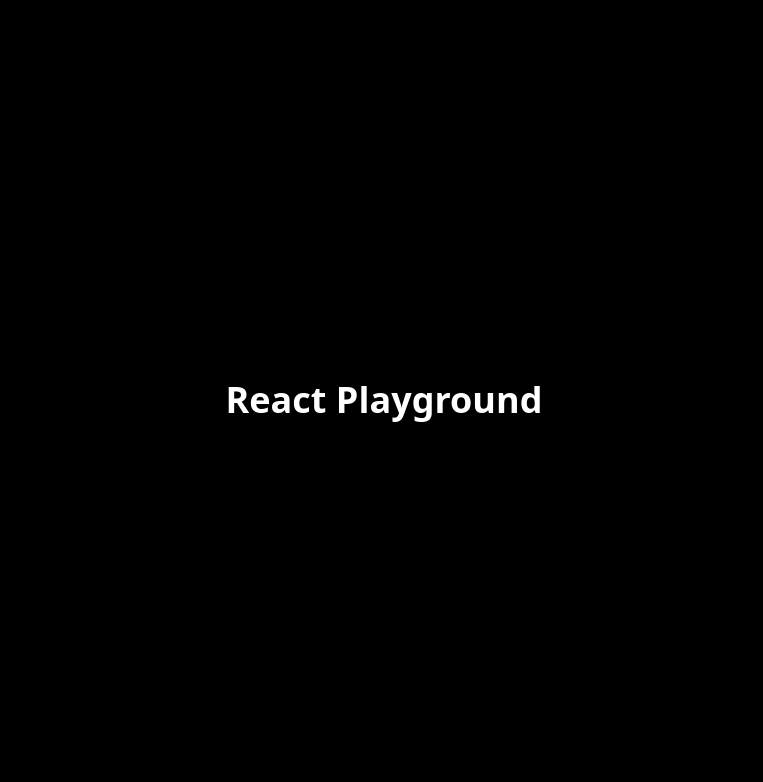
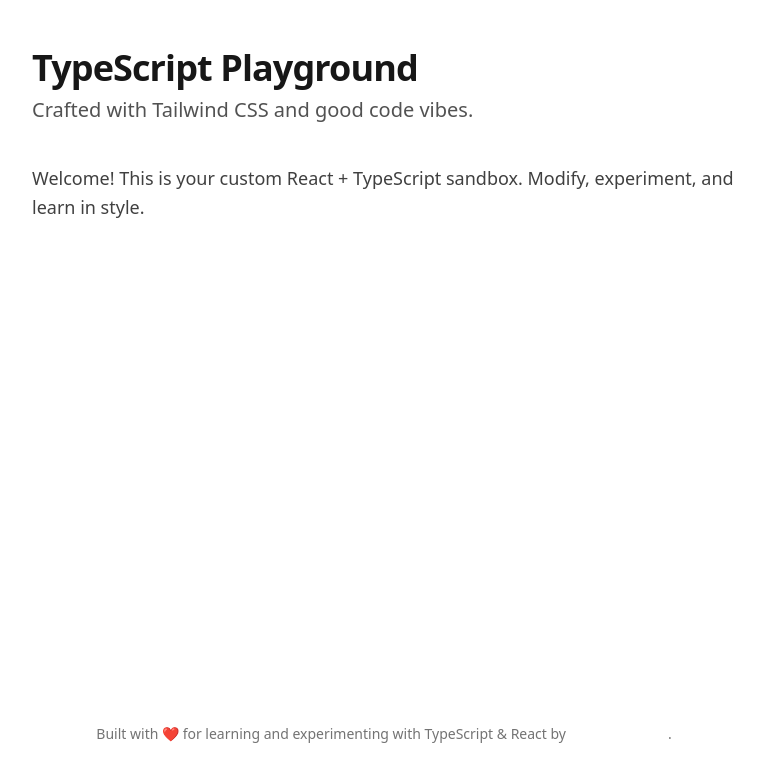
Before and after one commit to pranav89624/Learn-Typescript, a React (Vite) app in the folder src/4-typescript-in-react/react-playground/: page / in a window 1280 px wide. Shown: the top 782 px of the page, without its empty margins (256-1019 px from the left). Built offline with nearby package versions, Linux system fonts and the light colour scheme.

Commit message:
Add final touchup to the playground

```diff
--- a/src/4-typescript-in-react/react-playground/src/App.tsx
+++ b/src/4-typescript-in-react/react-playground/src/App.tsx
@@ -1,9 +1,19 @@
-const App = () => {
+import Layout from "./components/Layout";
+
+function App() {
   return (
-    <div className="flex flex-col items-center justify-center min-h-screen bg-black text-white">
-      <h1 className="text-4xl font-bold">React Playground</h1>
-    </div>
-  )
+    <Layout
+      title="TypeScript Playground"
+      subtitle="Crafted with Tailwind CSS and good code vibes."
+    >
+      <div>
+        <p className="brand-paragraph mb-6">
+          Welcome! This is your custom React + TypeScript sandbox. Modify,
+          experiment, and learn in style.
+        </p>
+      </div>
+    </Layout>
+  );
 }
 
-export default App
+export default App;
--- /dev/null
+++ b/src/4-typescript-in-react/react-playground/src/components/Layout.tsx
@@ -0,0 +1,26 @@
+import React from "react";
+
+interface LayoutProps {
+  title: string;
+  subtitle?: string;
+  children: React.ReactNode;
+}
+
+export default function Layout({ title, subtitle, children }: LayoutProps) {
+  return (
+    <main className="min-h-screen bg-white dark:bg-neutral-950 text-neutral-900 dark:text-neutral-100 py-12 px-4 sm:px-6 lg:px-8">
+      <div className="container">
+        <header className="mb-10">
+          <h1 className="brand-heading">{title}</h1>
+          {subtitle && <p className="brand-subheading mt-2">{subtitle}</p>}
+        </header>
+
+        <section className="min-h-[calc(100vh-20rem)]">{children}</section>
+
+        <footer className="mt-20 text-sm text-neutral-500 dark:text-neutral-400 text-center">
+          Built with ❤️ for learning and experimenting with TypeScript & React by <a className="font-semibold text-white" href="https://github.com/pranav89624" target="_blank" >Pranav Verma</a>.
+        </footer>
+      </div>
+    </main>
+  );
+}
--- a/src/4-typescript-in-react/react-playground/src/index.css
+++ b/src/4-typescript-in-react/react-playground/src/index.css
@@ -1 +1,22 @@
 @import "tailwindcss";
+/* @tailwind utilities; */
+
+/* ===== Brand Styling Utilities ===== */
+
+/* Custom container */
+.container {
+  @apply max-w-3xl mx-auto px-4 sm:px-6 lg:px-8;
+}
+
+/* Brand Typography */
+.brand-heading {
+  @apply text-3xl sm:text-4xl font-bold tracking-tight text-neutral-900 dark:text-white;
+}
+
+.brand-subheading {
+  @apply text-lg sm:text-xl font-medium text-neutral-600 dark:text-neutral-300;
+}
+
+.brand-paragraph {
+  @apply text-base sm:text-lg leading-relaxed text-neutral-700 dark:text-neutral-300;
+}
```
